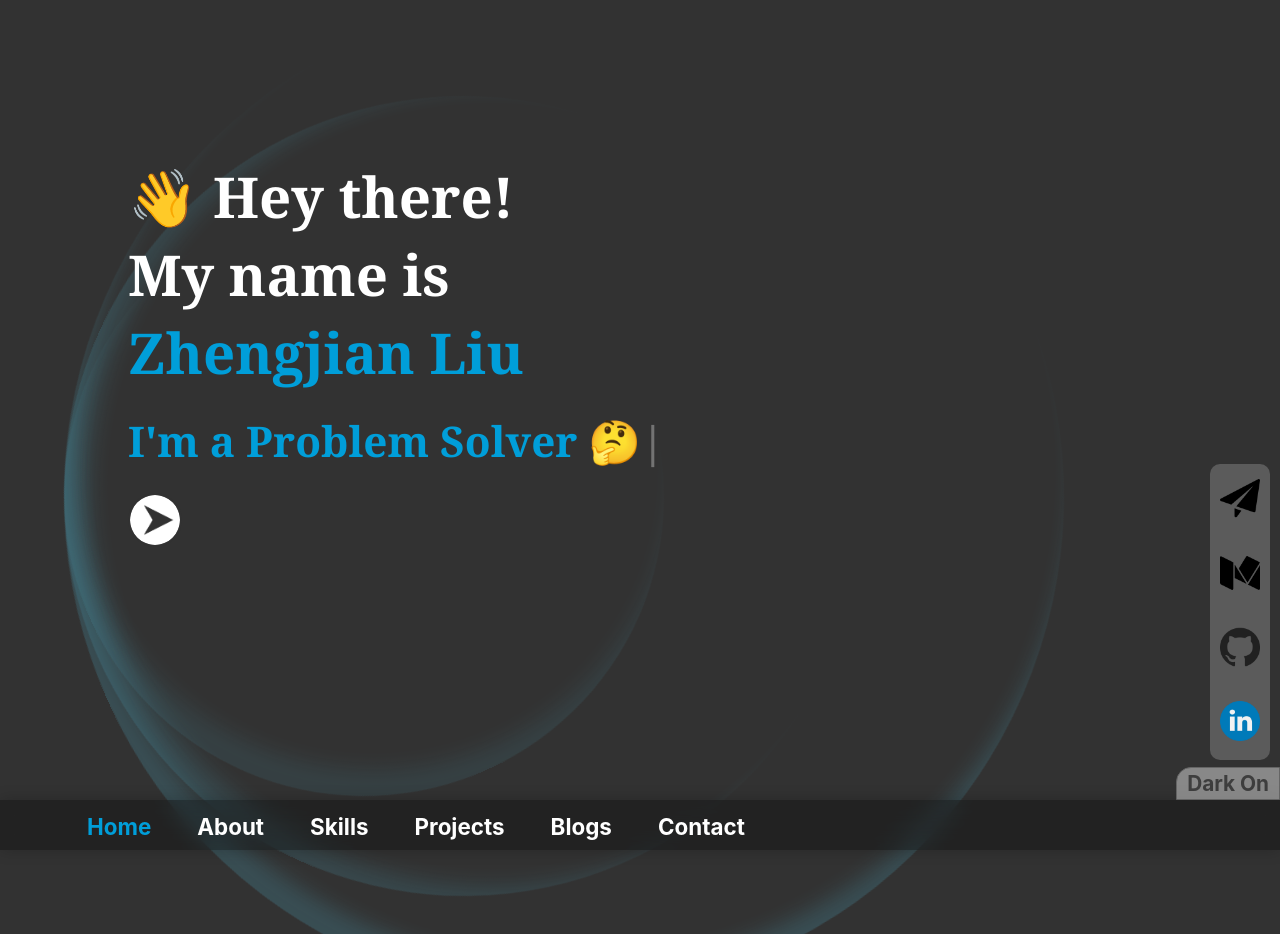
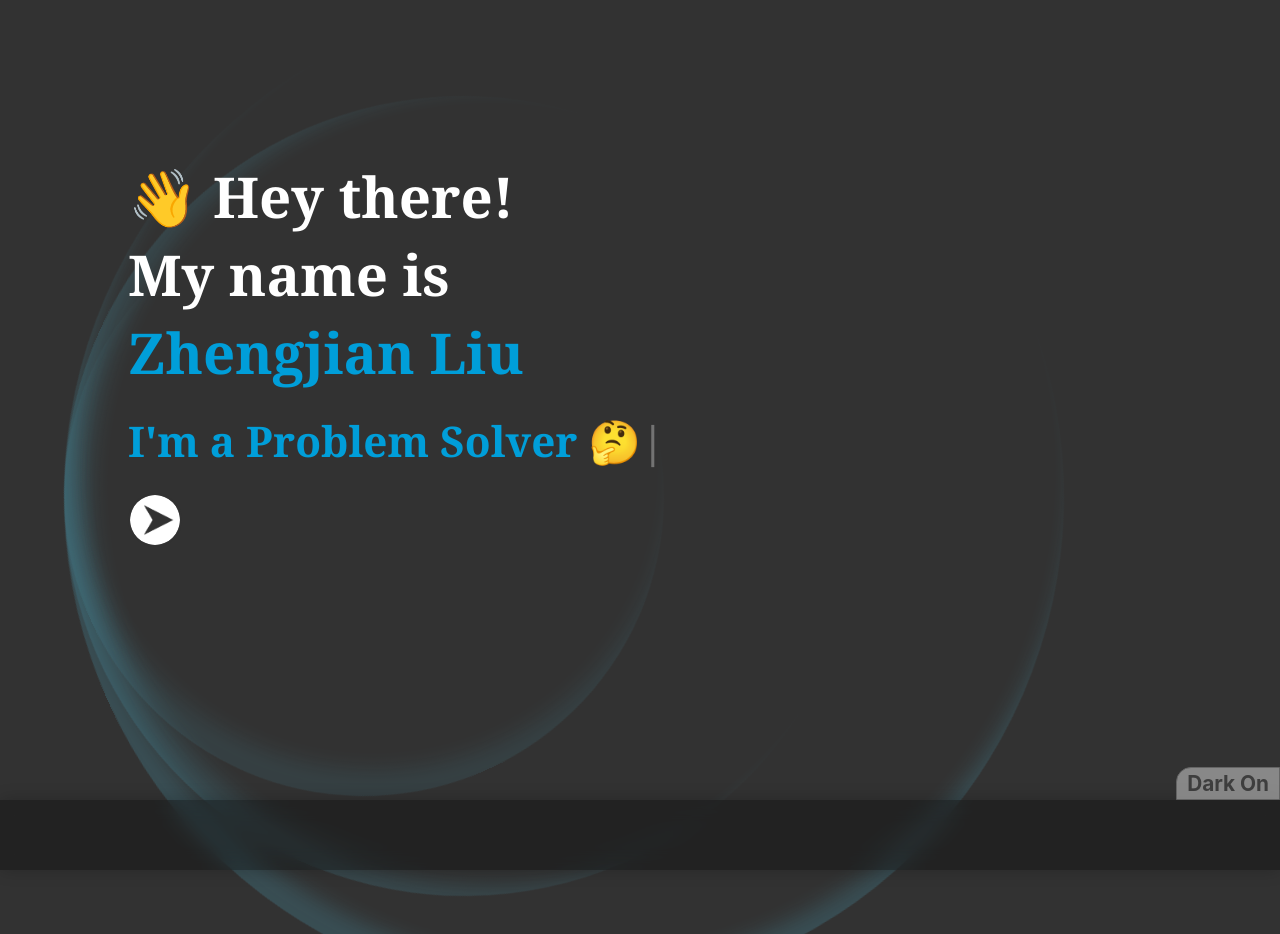
Before and after one commit to zhengjianliu/portfolio_website, a React (Create React App) app: page / in a window 1280 px wide. Shown: the top 934 px of the page. Built offline with nearby package versions, Linux system fonts and the light colour scheme; no server answers.

Commit message:
improved back animation

```diff
--- a/src/containers/Home.js
+++ b/src/containers/Home.js
@@ -8,6 +8,7 @@ import Typewriter from '../components/Typewriter'
 import {connect} from 'react-redux'
 import {Link} from 'react-scroll'
 import Fade from 'react-reveal/Fade'
+import Bounce from 'react-reveal/Bounce';
 
 class Home extends Component{
   render(){
@@ -22,24 +23,26 @@ class Home extends Component{
           <Fade delay={200} bottom cascade>
             <div><h1>👋 Hey there!</h1></div>
           </Fade>
-          <Fade delay={400} bottom cascade>
+          <Fade delay={400} bottom >
             <div><h1>My name is</h1></div>
           </Fade>
-          <Fade delay={600} bottom cascade>
+          <Fade delay={600} bottom >
             <div><h1 style={{color: "#009ed9"}}>Zhengjian Liu</h1></div>
           </Fade>
             <h2>I'm <Typewriter titles={['a Full Stack Developer', 'a Problem Solver 🤔','Ready To Work With You']}/></h2>
           <Fade delay={1300} bottom>
-            <Link to="projects" smooth={true} duration={1000} onClick={this.props.closeHandler}><img className="arrow" src={Arrow} alt="scroll down"/></Link>
+            <Link to="about" smooth={true} duration={1000} onClick={this.props.closeHandler}><img className="arrow" src={Arrow} alt="scroll down"/></Link>
           </Fade>
         </div>
         <div className="infobox">
-          <div>
-            <a href="mailto:comezheng@gmail.com"><img src={Email} alt="Email"/></a>
-            <a href="https://medium.com/@comezheng" rel="noreferrer" target="_blank"><img src={Medium} alt="Medium"/></a>
-            <a href="https://github.com/zhengjianliu" rel="noreferrer" target="_blank"><img src={Github} alt="Github"/></a>
-            <a href="https://www.linkedin.com/in/zhengjian-jay-liu-33776553/" rel="noreferrer" target="_blank"><img src={Linkedin} alt="Linkedin"/></a>
-          </div>
+          <Bounce bottom cascade duration={1000} delay={1500}>
+            <ul>
+              <li><a href="mailto:comezheng@gmail.com"><img src={Email} alt="Email"/></a></li>
+              <li><a href="https://medium.com/@comezheng" rel="noreferrer" target="_blank"><img src={Medium} alt="Medium"/></a></li>
+              <li><a href="https://github.com/zhengjianliu" rel="noreferrer" target="_blank"><img src={Github} alt="Github"/></a></li>
+              <li><a href="https://www.linkedin.com/in/zhengjian-jay-liu-33776553/" rel="noreferrer" target="_blank"><img src={Linkedin} alt="Linkedin"/></a></li>
+            </ul>
+        </Bounce>
         </div>
       </div>
     )
--- a/src/containers/Navbar.js
+++ b/src/containers/Navbar.js
@@ -1,25 +1,29 @@
 import React, {Component} from 'react'
 import {connect} from 'react-redux'
 import { Link } from 'react-scroll'
+import Bounce from 'react-reveal/Bounce';
 
 class Navbar extends Component{
   render(){
     return(
       <div className="navbarcontainer" >
         <div id={this.props.nightmode?null:"light"} className={this.props.close?(this.props.scrollup?"navbar moveup":"navbar"):"navbar active"}>
+          <Bounce left cascade duration={800}>
           <ul className="items" onClick={this.props.closeHandler}>
             <li><Link activeClass="active" spy={true} to="home" smooth={true} duration={700}><b onClick={this.props.closeHandler}>Home</b></Link></li>
             <li><Link activeClass="active" spy={true} to="about" smooth={true} duration={700}><b onClick={this.props.closeHandler}>About</b></Link></li>
-            <li><Link activeClass="active" spy={true} to="skills" smooth={true} duration={700}><b onClick={this.props.closeHandler}>Skills</b></Link></li>
             <li><Link activeClass="active" spy={true} to="projects" smooth={true} duration={700}><b onClick={this.props.closeHandler}>Projects</b></Link></li>
             <li><Link activeClass="active" spy={true} to="blogs" smooth={true} duration={700}><b onClick={this.props.closeHandler}>Blogs</b></Link></li>
             <li><Link activeClass="active" spy={true} to="contact" smooth={true} duration={700}><b onClick={this.props.closeHandler}>Contact</b></Link></li>
+            <li><a href="https://docs.google.com/document/d/1yjKZIodyngLcENDMbB2YUz-SPTznlJJFHwof2R4XVjc/edit?usp=sharing" target="_blank" rel="noreferrer"><b>Resume</b></a></li>
           </ul>
+          </Bounce>
           <div className={this.props.close?"hamburger":"hamburger active"} onClick={this.props.clickHandler}>
             <li className="line"></li>
             <li className="line"></li>
             <li className="line"></li>
           </div>
+
         </div>
       </div>
     )
--- a/src/styles/App.css
+++ b/src/styles/App.css
@@ -235,35 +235,18 @@ a {
   }
 }
 
-.infobox {
+.infobox{
   height: 100vh;
   width: 60px;
   top: 0;
   right: 10px;
   position: absolute;
   z-index: 20;
-  animation: slidetoleft 1.5s linear;
-  animation-iteration-count: 1;
 }
 
-@keyframes slidetoleft {
-  0%{
-    opacity: 0;
-    transform: scaleX(0);
-  }
-  70%{
-    opacity: 0;
-    transform: scaleX(0);
-  }
-  100%{
-    opacity: 1;
-    transform: scaleX(1);
-  }
-}
-
-.infobox div {
+.infobox ul{
   bottom: 40px;
-  background: rgba(255, 255, 255, 0.2);
+  right: 10px;
   position: absolute;
   border-radius: 10px;
 }
@@ -354,7 +337,7 @@ a {
   width: 70%;
   margin-left: auto;
   margin-right: auto;
-  margin-top: 2vh;
+  margin-top: 10vh;
   max-width: 800px;
 }
 
@@ -1054,7 +1037,7 @@ hr {
   color: #009ed9;
   text-align: left;
   height: 50px;
-  padding-top: 70px;
+  padding-top:0;
   margin-top: 0;
   font-size: 2.5em;
   -webkit-transition: .3s;
@@ -1212,6 +1195,7 @@ hr {
   }
   .infobox {
     width: 40px;
+    display: none;
   }
   .infobox div a img {
     width: 30px;
--- a/src/styles/navbar.css
+++ b/src/styles/navbar.css
@@ -14,7 +14,7 @@
   -webkit-box-pack: justify;
       -ms-flex-pack: justify;
           justify-content: space-between;
-  height: 50px;
+  height: 70px;
   width: 100%;
   -webkit-box-shadow: 0 0 1rem 0 rgba(0, 0, 0, 0.2);
           box-shadow: 0 0 1rem 0 rgba(0, 0, 0, 0.2);
@@ -26,7 +26,7 @@
 }
 
 .navbar.moveup{
-  transform: translateY(-60px);
+  transform: translateY(-80px);
 }
 
 .navbar#light {
@@ -38,7 +38,7 @@
   padding-bottom: 5px;
 }
 
-.navbar#light .items li .active b {
+.navbar#light .items li .active b{
   color: #009ed9;
   padding-bottom: 5px;
 }
@@ -82,9 +82,9 @@
   display: flex;
   padding-left: 5vw;
   margin: 0;
-  width: 60%;
-  height: 50px;
-  padding-top: 13px;
+  width: 70%;
+  height: 30px;
+  padding-top: 20px;
   list-style-type: none;
 }
 
@@ -122,6 +122,9 @@ li {
 }
 
 @media only screen and (max-width: 880px) {
+  .navbar{
+    height: 50px;
+  }
   .info{
     width:250px !important;
   }
@@ -129,9 +132,8 @@ li {
     width: 35px;
     padding: 0 10px;
   }
-  .navbar .items li:nth-child(n+1) {
-    -webkit-transform: scale(0);
-            transform: scale(0);
+  .navbar .items li{
+    display: none;
   }
   .items {
     width: 0px;
@@ -184,7 +186,7 @@ li {
             transform: translateY(-100%) scale(0);
     padding-left: 10vw;
   }
-  .navbar li b {
+  .navbar li b{
     -webkit-transition: 0.4s;
     transition: 0.4s;
     color: white;
@@ -206,42 +208,9 @@ li {
     -webkit-transition: .4s;
     transition: .4s;
   }
-  .navbar.active li:nth-child(1) {
-    -webkit-transition: all .3s;
-    transition: all .3s;
-    -webkit-transform: translateY(0%) scale(1);
-            transform: translateY(0%) scale(1);
-  }
-  .navbar.active li:nth-child(2) {
-    -webkit-transition: all 0.3s 0.05s;
-    transition: all 0.3s 0.05s;
-    -webkit-transform: translateY(0%) scale(1);
-            transform: translateY(0%) scale(1);
-  }
-  .navbar.active li:nth-child(3) {
-    -webkit-transition: all 0.3s 0.1s;
-    transition: all 0.3s 0.1s;
-    -webkit-transform: translateY(0%) scale(1);
-            transform: translateY(0%) scale(1);
-  }
-  .navbar.active li:nth-child(4) {
-    -webkit-transition: all 0.3s 0.15s;
-    transition: all 0.3s 0.15s;
-    -webkit-transform: translateY(0%) scale(1);
-            transform: translateY(0%) scale(1);
-  }
-  .navbar.active li:nth-child(5) {
-    -webkit-transition: all 0.3s 0.2s;
-    transition: all 0.3s 0.2s;
-    -webkit-transform: translateY(0%) scale(1);
-            transform: translateY(0%) scale(1);
-  }
-  .navbar.active li:nth-child(6) {
-    -webkit-transition: all 0.3s 0.25s;
-    transition: all 0.3s 0.25s;
-    -webkit-transform: translateY(0%) scale(1);
-            transform: translateY(0%) scale(1);
-  }
+
+
+
   .hamburger.active{
     transform: translateY(10px);
   }
```
Also changed, not shown: src/containers/About.js (indentation only), 1 other file (tests, documents, lock files or other folders).
